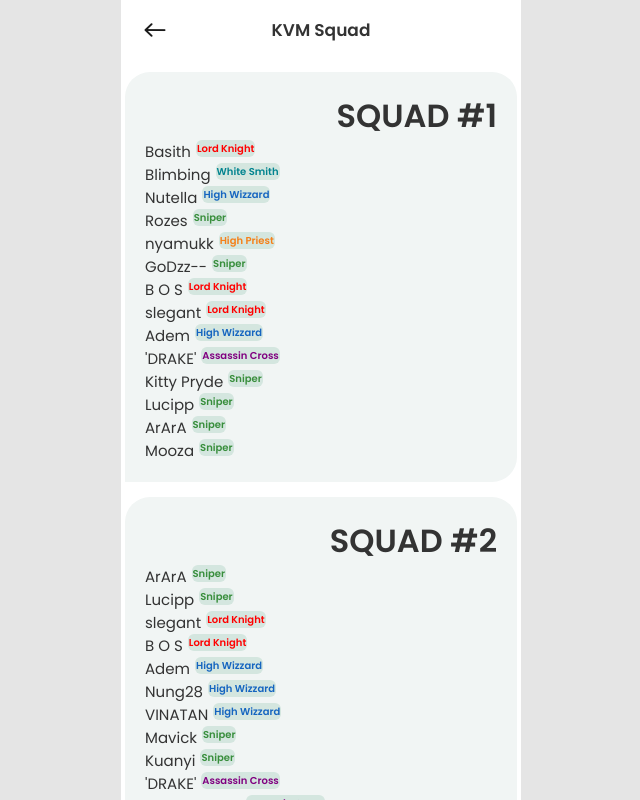
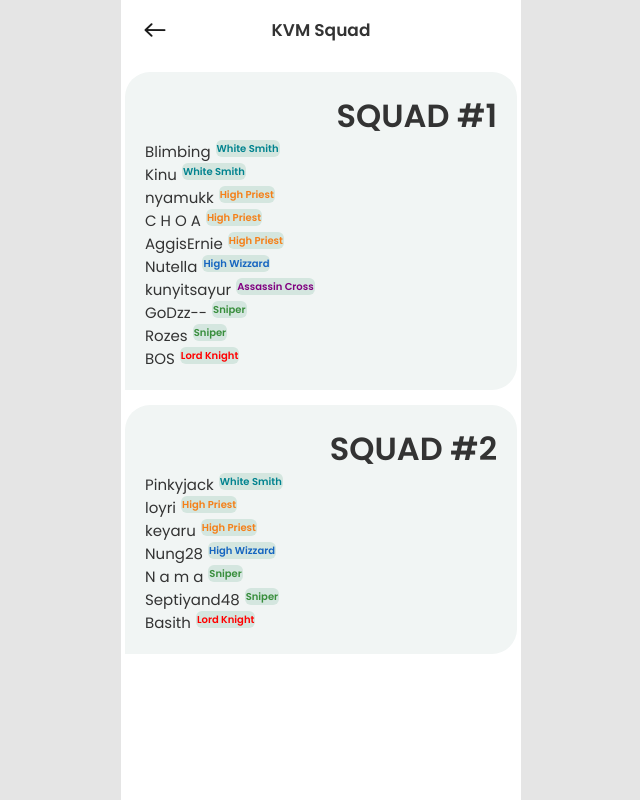
Before and after one commit to wandifrog/raise-guild, a React (Create React App) app: page /kvm-squad in a window 1280 px wide. Shown: the whole page, without its empty margins (319-959 px from the left). Built offline with nearby package versions, Linux system fonts and the light colour scheme.

Commit message:
chore: update squad

```diff
--- a/src/pages/KVMSquad.page.tsx
+++ b/src/pages/KVMSquad.page.tsx
@@ -11,70 +11,35 @@ const KVMSquad = (): JSX.Element => {
       <BackHeader title="KVM Squad" />
       <Screen>
         <Squad name="SQUAD #1">
-          <Member name="Basith" job="LK" />
           <Member name="Blimbing" job="WS" />
+          <Member name="Kinu" job="WS" />
+          <Member name="nyamukk" job="HP" />
+          <Member name="C H O A" job="HP" />
+          <Member name="AggisErnie" job="HP" />
           <Member name="Nutella" job="HW" />
+          <Member name="kunyitsayur" job="AC" />
+          <Member name="GoDzz--" job="Sniper" />
           <Member name="Rozes" job="Sniper" />
-          <Member name="nyamukk" job="HP" />
-          <Member name="GoDzz--" job="Sniper" />
-          <Member name="B O S" job="LK" />
-          <Member name="slegant" job="LK" />
-          <Member name="Adem" job="HW" />
-          <Member name="'DRAKE'" job="AC" />
-          <Member name="Kitty Pryde" job="Sniper" />
-          <Member name="Lucipp" job="Sniper" />
-          <Member name="ArArA" job="Sniper" />
-          <Member name="Mooza" job="Sniper" />
+          <Member name="BOS" job="LK" />
         </Squad>
         <Squad name="SQUAD #2">
-          <Member name="ArArA" job="Sniper" />
-          <Member name="Lucipp" job="Sniper" />
-          <Member name="slegant" job="LK" />
-          <Member name="B O S" job="LK" />
-          <Member name="Adem" job="HW" />
+          <Member name="Pinkyjack" job="WS" />
+          <Member name="loyri" job="HP" />
+          <Member name="keyaru" job="HP" />
           <Member name="Nung28" job="HW" />
-          <Member name="VINATAN" job="HW" />
-          <Member name="Mavick" job="Sniper" />
-          <Member name="Kuanyi" job="Sniper" />
-          <Member name="'DRAKE'" job="AC" />
-          <Member name="mikerecca27" job="AC" />
+          <Member name="N a m a" job="Sniper" />
+          <Member name="Septiyand48" job="Sniper" />
+          <Member name="Basith" job="LK" />
         </Squad>
-        <Squad name="SQUAD #3">
-          <Member name="GoDzz--" job="Sniper" />
-          <Member name="Mooza" job="Sniper" />
-          <Member name="slegant" job="LK" />
-          <Member name="Kitty Pryde" job="Sniper" />
-          <Member name="Praetorian" job="LK" />
-          <Member name="Archni" job="Sniper" />
-          <Member name="soun" job="Sniper" />
-          <Member name="mikerecca27" job="AC" />
-        </Squad>
-        <Squad name="KVM 3x">
+        {/* <Squad name="KVM 3x">
           <Member name="BookieLee" job="Sniper" />
-          <Member name="sha-sha" job="Sniper" />
-          <Member name="Adem" job="HW" />
-          <Member name="Nung28" job="HW" />
-          <Member name="Soprano" job="WS" />
+          <Member name="Cascade" job="WS" />
           <Member name="Ragsire" job="WS" />
-          <Member name="Sir Tuyul" job="WS" />
-          <Member name="Luna" job="WS" />
-          <Member name="Kuanyi" job="Sniper" />
-          <Member name="Mavick" job="Sniper" />
-          <Member name="Archni" job="Sniper" />
-          <Member name="soun" job="Sniper" />
-          <Member name="bad cops" job="Sniper" />
-          <Member name="LEGOLAS" job="Sniper" />
-          <Member name="Ryud0" job="Sniper" />
-          <Member name="mayes" job="Sniper" />
-          <Member name="Siggy" job="Sniper" />
-          <Member name="Demelza" job="Sniper" />
-          <Member name="Riza" job="Sniper" />
-          <Member name="Daddyshyshy" job="Sniper" />
-          <Member name="mikerecca27" job="AC" />
+          <Member name="MerinXVII" job="WS" />
+
+          <Member name="Sean Han" job="AC" />
           <Member name="Dealova" job="AC" />
-          <Member name="'DRAKE'" job="AC" />
-          <Member name="Aulia" job="AC" />
-          <Member name="Havi" job="AC" />
+          <Member name="Rogue" job="AC" />
           <Member name="Wild15" job="AC" />
           <Member name="Lark" job="AC" />
           <Member name="Shiroilnuu" job="AC" />
@@ -83,20 +48,23 @@ const KVMSquad = (): JSX.Element => {
           <Member name="OG" job="AC" />
           <Member name="VINATAN" job="HW" />
           <Member name="falina" job="HW" />
-          <Member name="Karina Leona" job="HW" />
-          <Member name="Plat L" job="HP" />
-          <Member name="Bonaa" job="HP" />
-          <Member name="slegant" job="LK" />
+          <Member name="Archni" job="Sniper" />
+          <Member name="Mavick" job="Sniper" />
+          <Member name="soun" job="Sniper" />
+          <Member name="bad cops" job="Sniper" />
+          <Member name="Ryud0" job="Sniper" />
+          <Member name="mayes" job="Sniper" />
+          <Member name="Demelza" job="Sniper" />
+          <Member name="Riza" job="Sniper" />
+          <Member name="Daddyshyshy" job="Sniper" />
+          <Member name="Kamizu" job="HP" />
+          <Member name="Kai_Arulin" job="HP" />
+          <Member name="Houshou" job="HP" />
           <Member name="Praetorian" job="LK" />
-          <Member name="B O S" job="LK" />
           <Member name="Luigi" job="LK" />
           <Member name="Maragideyne" job="LK" />
-          <Member name="A to Z" job="LK" />
-          <Member name="Akita" job="LK" />
-          <Member name="xSinchan" job="LK" />
-          <Member name="Shakti.lar" job="LK" />
           <Member name="Mooza" job="Sniper" />
-        </Squad>
+        </Squad> */}
         <Text top="150px" size="10px" bold>Develop with <span style={{ color: 'red' }}>♥</span> by Wandi</Text>
       </Screen>
     </React.Fragment>
```
